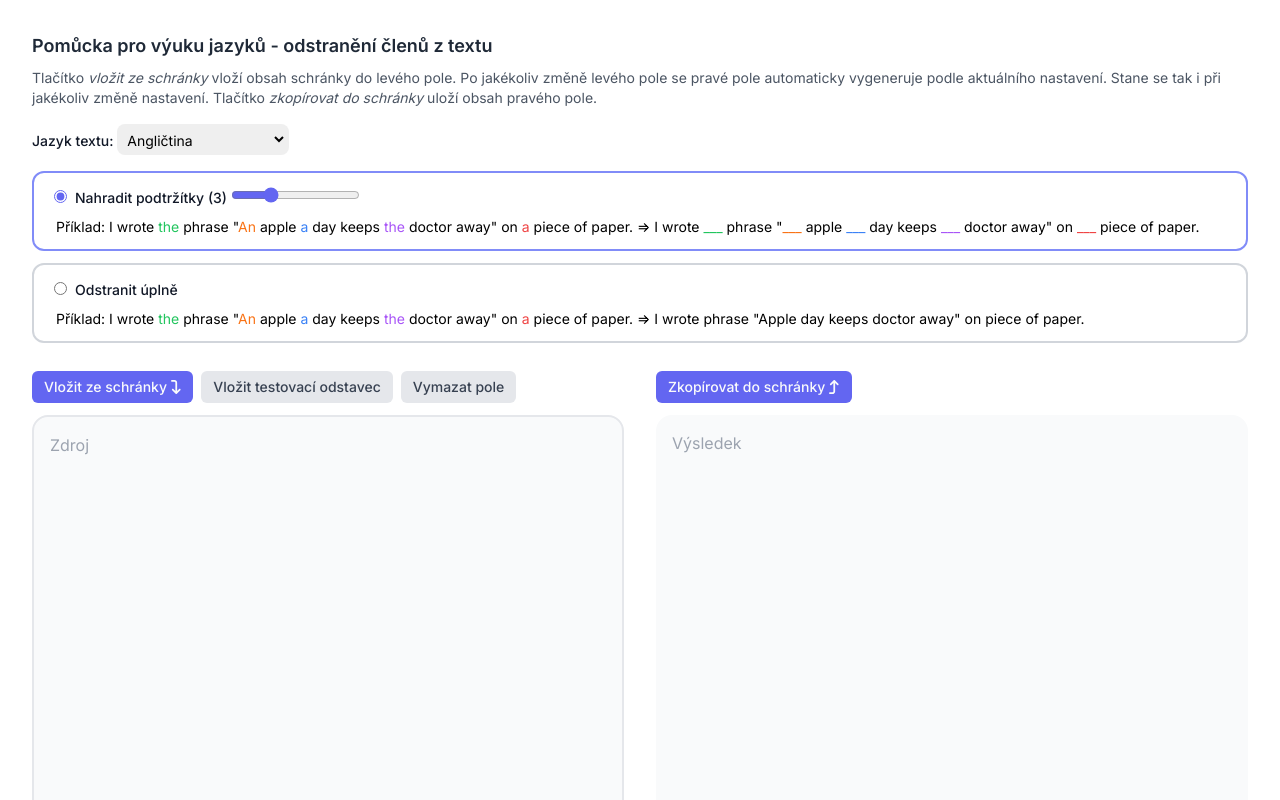
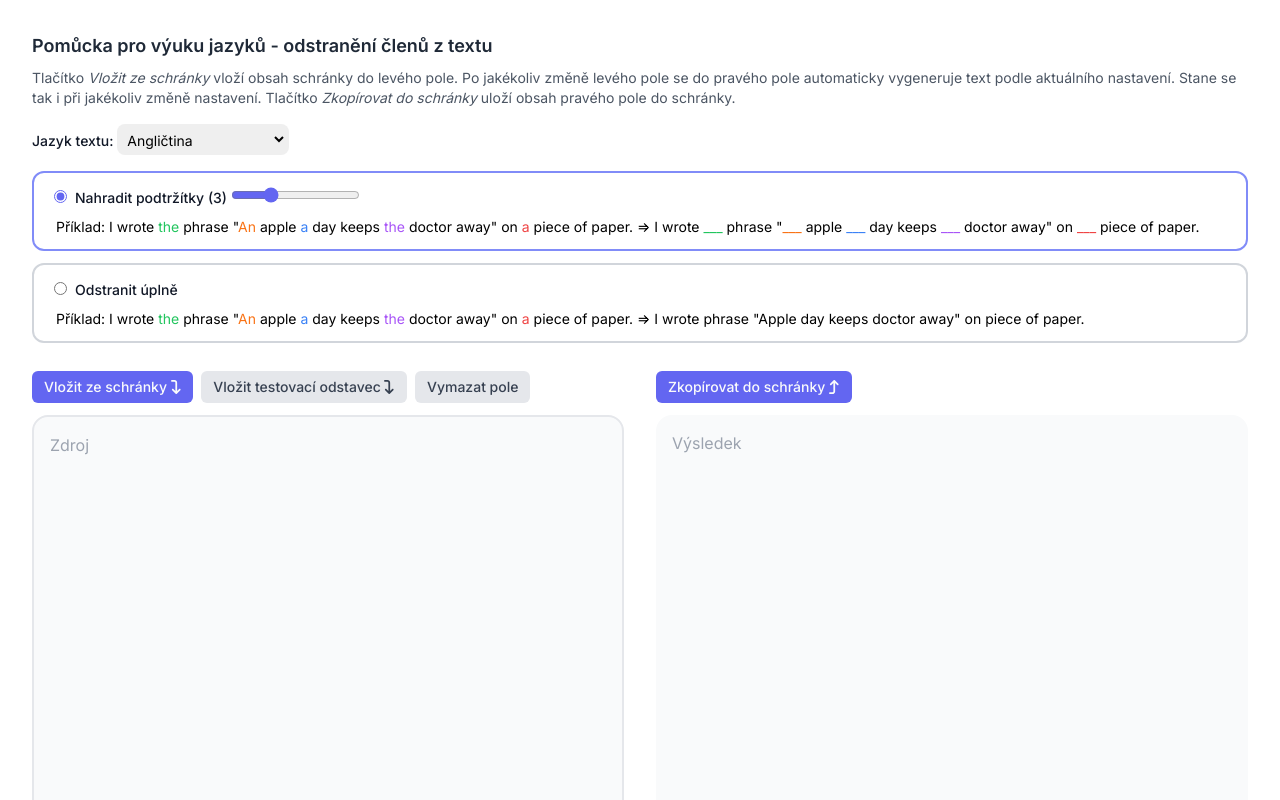
Before and after one commit to hynekfisera/odstraneni-clenu, a Next.js app: page / in a window 1280 px wide. Shown: the top 800 px of the page. Built offline with nearby package versions, Linux system fonts and the light colour scheme.

Commit message:
Update index.tsx

```diff
--- a/pages/index.tsx
+++ b/pages/index.tsx
@@ -57,7 +57,8 @@ export default function Home() {
           <div className="mb-4">
             <h1 className="text-lg font-semibold mb-2 text-gray-800">Pomůcka pro výuku jazyků - odstranění členů z textu</h1>
             <div className="text-sm text-gray-600">
-              Tlačítko <i>vložit ze schránky</i> vloží obsah schránky do levého pole. Po jakékoliv změně levého pole se pravé pole automaticky vygeneruje podle aktuálního nastavení. Stane se tak i při jakékoliv změně nastavení. Tlačítko <i>zkopírovat do schránky</i> uloží obsah pravého pole.
+              Tlačítko <i>Vložit ze schránky</i> vloží obsah schránky do levého pole. Po jakékoliv změně levého pole se do pravého pole automaticky vygeneruje text podle aktuálního nastavení. Stane se tak i při jakékoliv změně nastavení. Tlačítko <i>Zkopírovat do schránky</i> uloží obsah pravého
+              pole do schránky.
             </div>
           </div>
           <div className="mb-4">
@@ -112,7 +113,7 @@ export default function Home() {
                   )
                 }
               >
-                Vložit testovací odstavec
+                Vložit testovací odstavec <FontAwesomeIcon icon={faArrowTurnDown} />
               </button>
               <button className="btn btn-secondary" onClick={() => setInput("")}>
                 Vymazat pole
```
